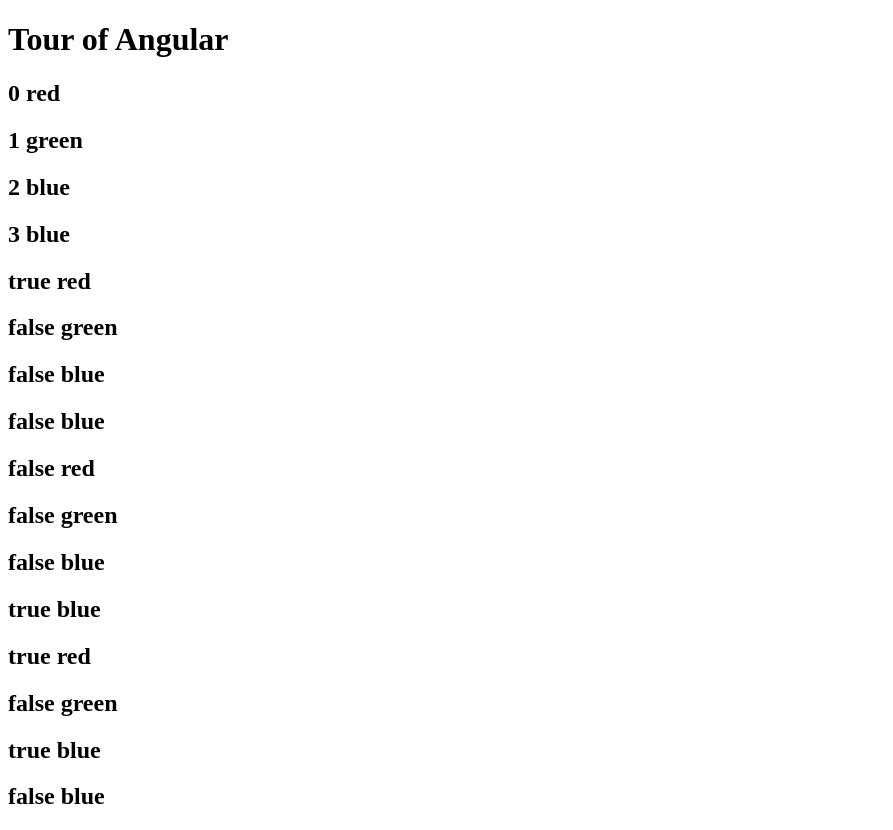
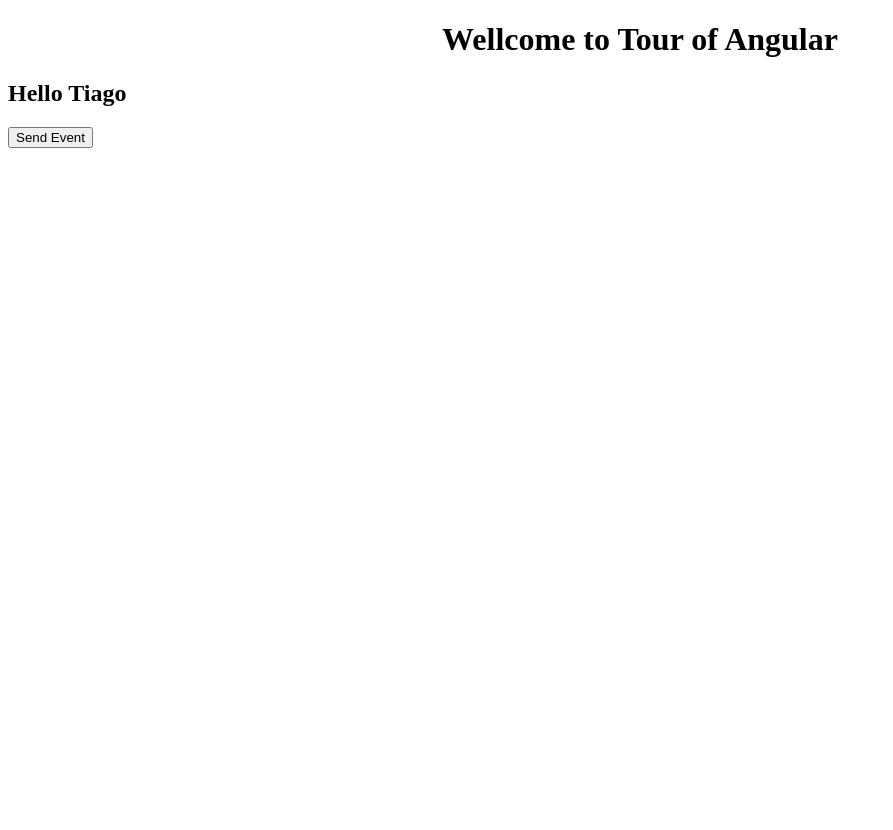
Before and after one commit to TiagoLima411/learning-angular5, an Angular app: page / in a window 1280 px wide. Shown: the whole page, without its empty margins (0-893 px from the left). After the commit the page ends 800 px from the top, so only its background shows below. Built offline with nearby package versions, Linux system fonts and the light colour scheme.

Commit message:
component interaction

```diff
--- a/src/app/app.component.html
+++ b/src/app/app.component.html
@@ -1,3 +1,8 @@
 <!--The content below is only a placeholder and can be replaced.-->
-<h1>{{title}}</h1>
-<app-teste></app-teste>
+<div style="text-align: center">
+  <h1>Wellcome to {{title}}</h1>
+  <h1>{{message}}</h1>
+</div>
+<!-- include parentData propert inside the tag to send child-->
+<!-- include childEvent propert inside the tag to receive child data-->
+<app-teste (childEvent)="message=$event" [parentData]="name"></app-teste>
--- a/src/app/app.component.ts
+++ b/src/app/app.component.ts
@@ -8,4 +8,6 @@
 
 export class AppComponent {
   title = 'Tour of Angular';
+  public name = "Tiago";
+  public message = "";//variable that receive event from child
 }
--- a/src/app/teste/teste.component.ts
+++ b/src/app/teste/teste.component.ts
@@ -1,33 +1,33 @@
-import { Component, OnInit } from '@angular/core';
+import { Component, OnInit, Input, Output, EventEmitter } from '@angular/core';
+//do not forget to declare in import
 
 @Component({
   selector: 'app-teste',
   template: `
-    <div *ngFor="let color of colors; index as i">
-      <h2>{{i}} {{color}}</h2>
-    </div>
+    <!-- <h2>{{"Hello " + parentData}}</h2> -->
+    <h2>{{"Hello " + name}}</h2>
 
-    <div *ngFor="let color of colors; first as f">
-      <h2>{{f}} {{color}}</h2>
-    </div>
-
-    <div *ngFor="let color of colors; last as l">
-      <h2>{{l}} {{color}}</h2>
-    </div>
-
-    <div *ngFor="let color of colors; even as e">
-      <h2>{{e}} {{color}}</h2>
-    </div>
+    <!-- send event via button -->
+    <button (click)="fireEvent()">Send Event</button>
   `,
   styles: []
 })
 
 export class TesteComponent implements OnInit {
+  //two way to use this case from parent to child
+  //@Input() public parentData;
+  @Input('parentData') public name;
 
-  public colors = ["red","green","blue","blue"];
+  //Sending data from child to parent
+  @Output() public childEvent = new EventEmitter();
 
   constructor() { }
 
   ngOnInit() {
   }
+
+  //method to fire event
+  fireEvent(){
+    this.childEvent.emit('Hey CodeEvolution');
+  }
 }
```
